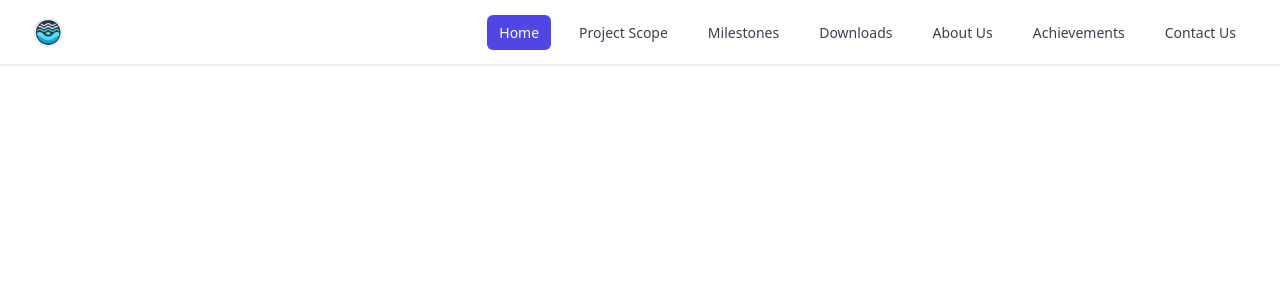
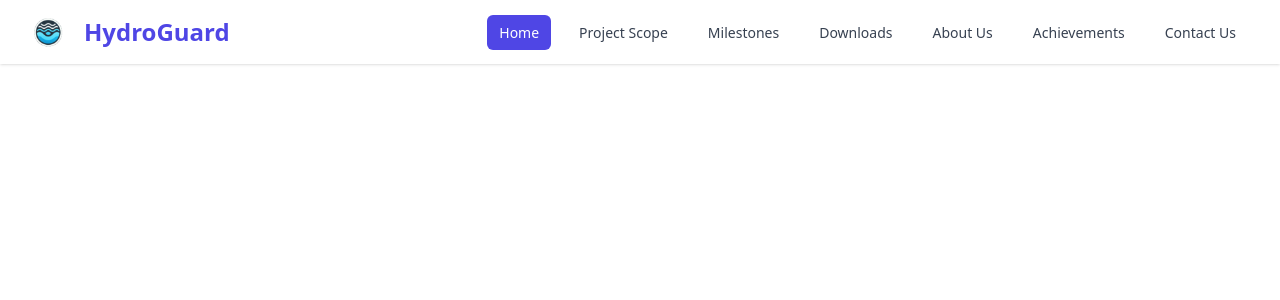
Before and after one commit to Red-Stream-Y3/HydroGuard, a React (Vite) app in the folder HydroGuard/: page / in a window 1280 px wide. Shown: the top 300 px of the page. Built offline with nearby package versions, Linux system fonts and the light colour scheme; a web font is replaced by a local one.

Commit message:
Refactor Header component to update logo source and add project name

```diff
--- a/HydroGuard/src/components/Header.jsx
+++ b/HydroGuard/src/components/Header.jsx
@@ -78,13 +78,16 @@ export default function Example() {
         <div className="flex h-16 items-center justify-between">
           <div className="flex items-center">
             <div className="flex-shrink-0">
-              <a href="#home" className="-m-1.5 p-1.5">
+              <a href="#home" className="-m-1.5 p-1.5 flex items-center">
                 <span className="sr-only">HydroGuard</span>
                 <img
                   alt="HydroGuard Logo"
                   src="src/assets/favicon.png"
                   className="h-8 w-8"
                 />
+                <span className="text-2xl ml-5 font-bold text-indigo-600">
+                  HydroGuard
+                </span>
               </a>
             </div>
           </div>
```
